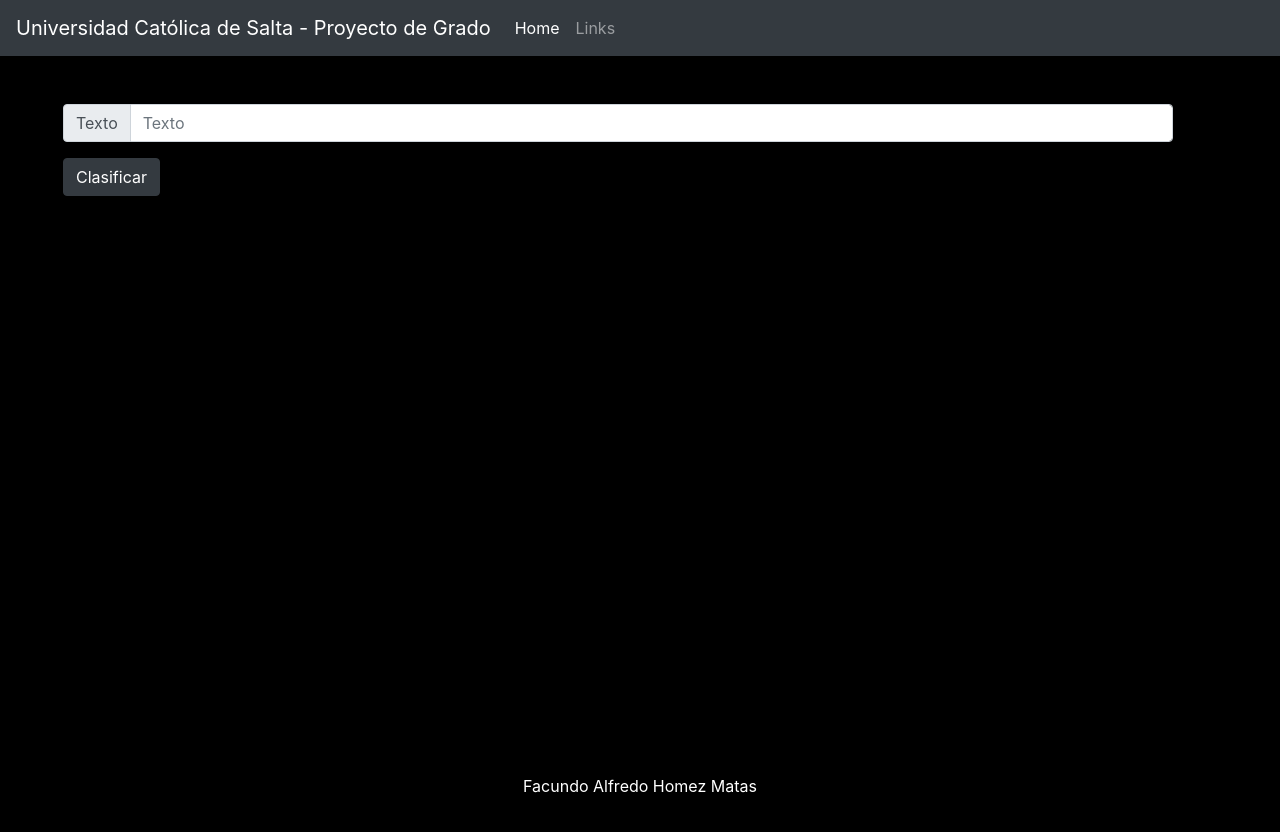
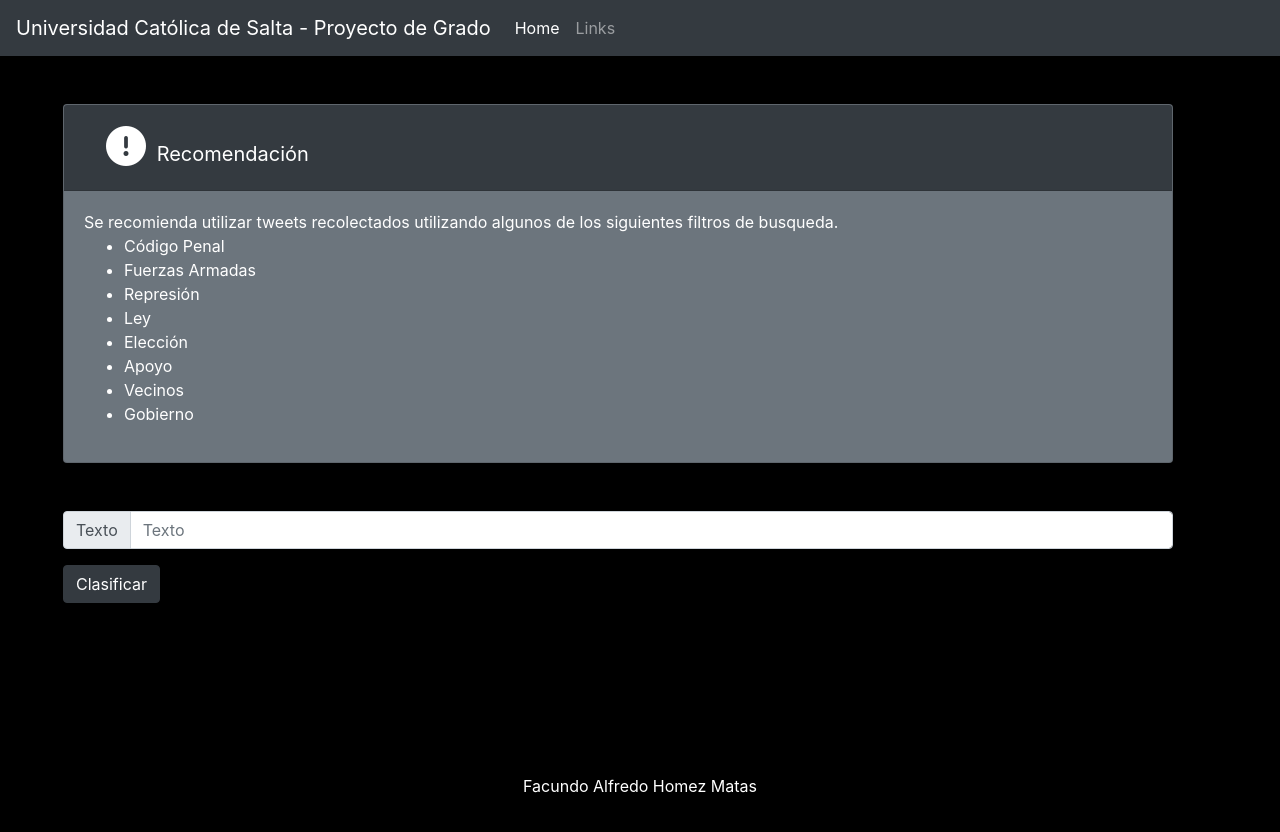
Before and after one commit to FacundoMatas/front-sa, an Angular app: page /#/home in a window 1280 px wide. Built offline with nearby package versions, Linux system fonts and the light colour scheme; no server answers.

Commit message:
add reco

```diff
--- a/src/app/app.module.ts
+++ b/src/app/app.module.ts
@@ -12,6 +12,7 @@ import { NavbarComponent } from './components/shared/navbar/navbar.component';
 import { LoadingComponent } from './components/shared/loading/loading.component';
 import { LinksComponent } from './components/links/links.component';
 import { FooterComponent } from './components/shared/footer/footer.component';
+import { RecoComponent } from './components/reco/reco.component';
 
 @NgModule({
   declarations: [
@@ -20,7 +21,8 @@ import { FooterComponent } from './components/shared/footer/footer.component';
     NavbarComponent,
     LoadingComponent,
     LinksComponent,
-    FooterComponent
+    FooterComponent,
+    RecoComponent
   ],
   imports: [
     BrowserModule,
--- a/src/app/components/home/home.component.html
+++ b/src/app/components/home/home.component.html
@@ -1,3 +1,4 @@
+<app-reco></app-reco>
 <div class="input-group mb-3 animated fadeIn">
     <div class="input-group-prepend">
         <span class="input-group-text" id="basic-addon1">Texto</span>
--- /dev/null
+++ b/src/app/components/reco/reco.component.html
@@ -0,0 +1,29 @@
+<div class="accordion animated fadeIn" id="accordionExample">
+    <div class="card text-white bg-secondary">
+        <div class="card-header bg-dark" id="headingOne">
+            <h2 class="mb-0">
+                <button class="btn btn-link btn-lg text-white text-center" type="button" data-toggle="collapse" data-target="#collapseOne" aria-expanded="true" aria-controls="collapseOne">
+                    <i class="fas fa-exclamation-circle fa-2x fa-fw"></i>
+                    Recomendación
+          </button>
+            </h2>
+        </div>
+
+        <div id="collapseOne" class="collapse show" aria-labelledby="headingOne" data-parent="#accordionExample">
+            <div class="card-body">
+                Se recomienda utilizar tweets recolectados utilizando algunos de los siguientes filtros de busqueda.
+                <ul>
+                    <li> Código Penal </li>
+                    <li> Fuerzas Armadas </li>
+                    <li> Represión </li>
+                    <li> Ley </li>
+                    <li> Elección </li>
+                    <li> Apoyo </li>
+                    <li> Vecinos </li>
+                    <li> Gobierno </li>
+                </ul>
+            </div>
+        </div>
+    </div>
+</div>
+<br><br>
--- /dev/null
+++ b/src/app/components/reco/reco.component.ts
@@ -0,0 +1,15 @@
+import { Component, OnInit } from '@angular/core';
+
+@Component({
+  selector: 'app-reco',
+  templateUrl: './reco.component.html',
+  styleUrls: ['./reco.component.css']
+})
+export class RecoComponent implements OnInit {
+
+  constructor() { }
+
+  ngOnInit() {
+  }
+
+}
```
Also changed, not shown: src/app/components/reco/reco.component.css (added), 1 other file (tests, documents, lock files or other folders).
